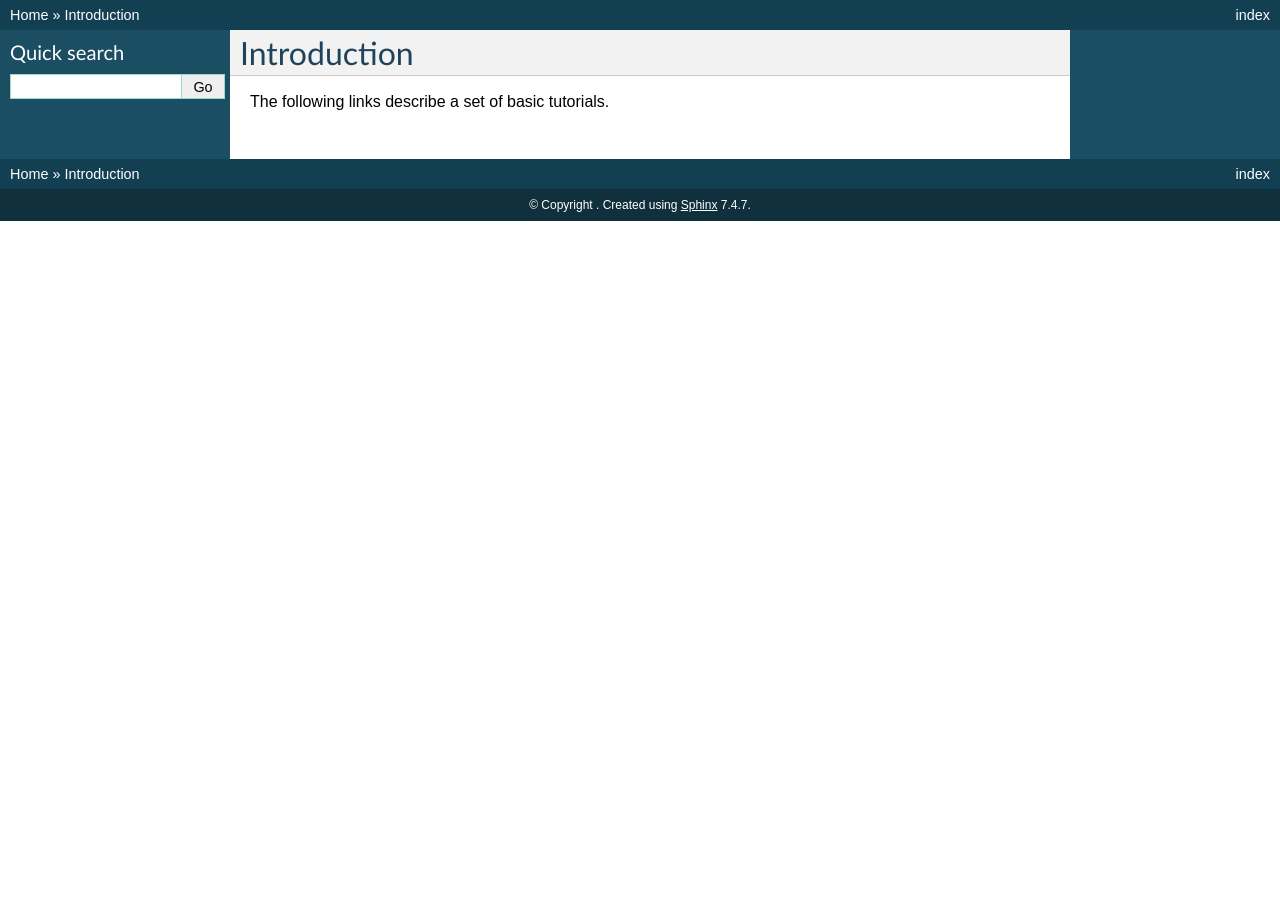
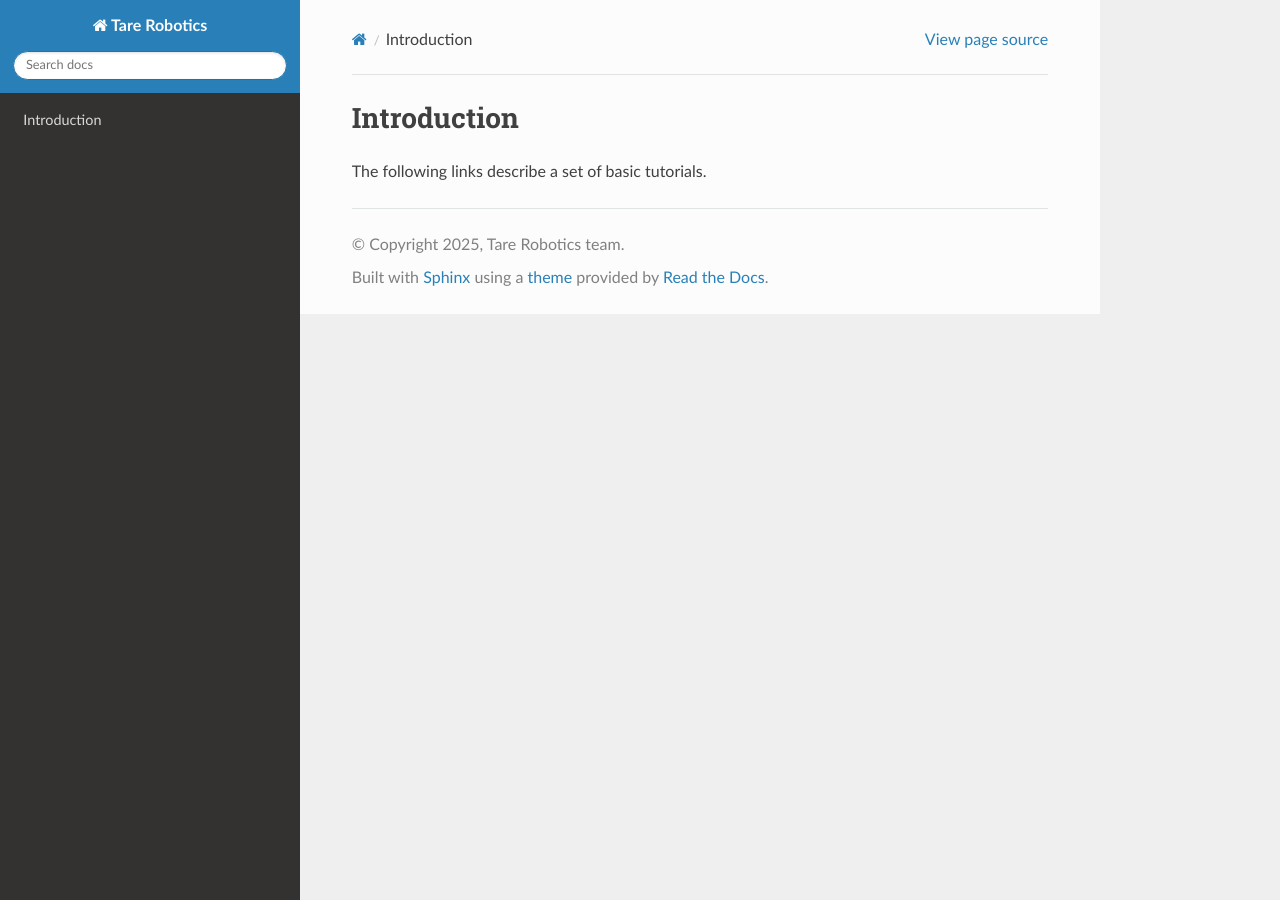
Before and after one commit to caochao39/tarerobotics, a Sphinx documentation site: the page built from docs/source/index.rst, in a window 1280 px wide. Built offline with Sphinx 7.4.7 and the Read the Docs theme 3.1.0, drawn with Linux system fonts in a browser that asks for light colours; formulas are drawn with MathJax 3.

Commit message:
update conf

```diff
--- a/docs/source/conf.py
+++ b/docs/source/conf.py
@@ -1,128 +1,63 @@
-# All configuration values have a default; values that are commented out
-# serve to show the default.
+# Configuration file for the Sphinx documentation builder.
+#
+# This file only contains a selection of the most common options. For a full
+# list see the documentation:
+# https://www.sphinx-doc.org/en/master/usage/configuration.html
 
-# -- General configuration -----------------------------------------------------
-# Add any Sphinx extension module names here, as strings. They can be extensions
-# coming with Sphinx (named 'sphinx.ext.*') or your custom ones.
-extensions = ['sphinx.ext.imgmath']
-imgmath_dvipng_args = ['-gamma', '1.5', '-D', '110', '-bg', 'Transparent']
+# -- Path setup --------------------------------------------------------------
 
-# Add any paths that contain templates here, relative to this directory.
-# templates_path = ['_templates']
+# If extensions (or modules to document with autodoc) are in another directory,
+# add these directories to sys.path here. If the directory is relative to the
+# documentation root, use os.path.abspath to make it absolute, like shown here.
+#
+# import os
+# import sys
+# sys.path.insert(0, os.path.abspath('.'))
 
-# The suffix of source filenames.
-source_suffix = '.rst'
 
-# The master toctree document.
-master_doc = 'index'
+# -- Project information -----------------------------------------------------
 
-# General information about the project.
-project = u'Tare Robotics'
-copyright = ''
+project = "Tare Robotics"
+copyright = "2025, Tare Robotics team"
+author = "Ji Zhang, Chao Cao"
 
-# The version info for the project you're documenting, acts as replacement for
-# |version| and |release|, also used in various other places throughout the
-# built documents.
+
+# -- General configuration ---------------------------------------------------
+# -- General configuration
+
+extensions = [
+    "sphinx.ext.duration",
+    "sphinx.ext.doctest",
+    "sphinx.ext.autodoc",
+    "sphinx.ext.autosummary",
+    "sphinx.ext.intersphinx",
+]
+
+intersphinx_mapping = {
+    "rtd": ("https://docs.readthedocs.io/en/stable/", None),
+    "python": ("https://docs.python.org/3/", None),
+    "sphinx": ("https://www.sphinx-doc.org/en/master/", None),
+}
+intersphinx_disabled_domains = ["std"]
+
+templates_path = ["_templates"]
+
+# -- Options for EPUB output
+epub_show_urls = "footnote"
+
+# List of patterns, relative to source directory, that match files and
+# directories to ignore when looking for source files.
+# This pattern also affects html_static_path and html_extra_path.
+exclude_patterns = ["_build", "Thumbs.db", ".DS_Store"]
+
+# -- Options for HTML output -------------------------------------------------
+
+# The theme to use for HTML and HTML Help pages.  See the documentation for
+# a list of builtin themes.
 #
-# The short X.Y version.
-version = '0.0'
-# The full version, including alpha/beta/rc tags.
-release = '0.0'
-
-# The language for content autogenerated by Sphinx. Refer to documentation
-# for a list of supported languages.
-#language = None
-
-# There are two options for replacing |today|: either, you set today to some
-# non-false value, then it is used:
-#today = ''
-# Else, today_fmt is used as the format for a strftime call.
-#today_fmt = '%B %d, %Y'
-
-# List of documents that shouldn't be included in the build.
-#unused_docs = []
-
-# List of directories, relative to source directory, that shouldn't be searched
-# for source files.
-exclude_trees = []
-
-# The reST default role (used for this markup: `text`) to use for all documents.
-default_role = None
-
-# If true, '()' will be appended to :func: etc. cross-reference text.
-#add_function_parentheses = True
-
-# If true, the current module name will be prepended to all description
-# unit titles (such as .. function::).
-add_module_names = False
-
-# If true, sectionauthor and moduleauthor directives will be shown in the
-# output. They are ignored by default.
-show_authors = False
-
-# The name of the Pygments (syntax highlighting) style to use.
-pygments_style = 'sphinx'
-
-# A list of ignored prefixes for module index sorting.
-#modindex_common_prefix = []
-
-# -- Options for HTML output ---------------------------------------------------
-
-# The theme to use for HTML and HTML Help pages.  Major themes that come with
-# Sphinx are currently 'default' and 'sphinxdoc'.
-html_theme = 'default'
-
-# Theme options are theme-specific and customize the look and feel of a theme
-# further.  For a list of options available for each theme, see the
-# documentation.
-# html_theme_options = { 'rightsidebar' : 'true' }
-
-# Add any paths that contain custom themes here, relative to this directory.
-html_theme_path = ['.']
-
-# The name for this set of Sphinx documents.  If None, it defaults to
-# "<project> v<release> documentation".
-# html_title = None
-
-# A shorter title for the navigation bar.  Default is the same as html_title.
-html_short_title = 'Home'
-
-# The name of an image file (within the static path) to use as favicon of the
-# docs.  This file should be a Windows icon file (.ico) being 16x16 or 32x32
-# pixels large.
-html_favicon = None
+html_theme = "sphinx_rtd_theme"
 
 # Add any paths that contain custom static files (such as style sheets) here,
 # relative to this directory. They are copied after the builtin static files,
 # so a file named "default.css" will overwrite the builtin "default.css".
-html_static_path = ['_static']
-
-# If true, SmartyPants will be used to convert quotes and dashes to
-# typographically correct entities.
-#html_use_smartypants = True
-
-# If false, no module index is generated.
-html_use_modindex = False
-
-# If false, no index is generated.
-html_use_index = True
-
-# If true, the index is split into individual pages for each letter.
-html_split_index = False
-
-# If true, links to the reST sources are added to the pages.
-html_show_sourcelink = False
-
-# If true, an OpenSearch description file will be output, and all pages will
-# contain a <link> tag referring to it.  The value of this option must be the
-# base URL from which the finished HTML is served.
-#html_use_opensearch = ''
-
-# If nonempty, this is the file name suffix for HTML files (e.g. ".xhtml").
-html_file_suffix = '.html'
-html_show_copyright = True
-html_show_sphinx = True
-html_add_permalinks = u''
-needs_sphinx = u'1.1'
-file_insertion_enabled = True
-raw_enabled = True
+html_static_path = ["_static"]
```
Also changed, not shown: docs/requirements.txt (added, +58 -0 lines), .readthedocs.yaml.
